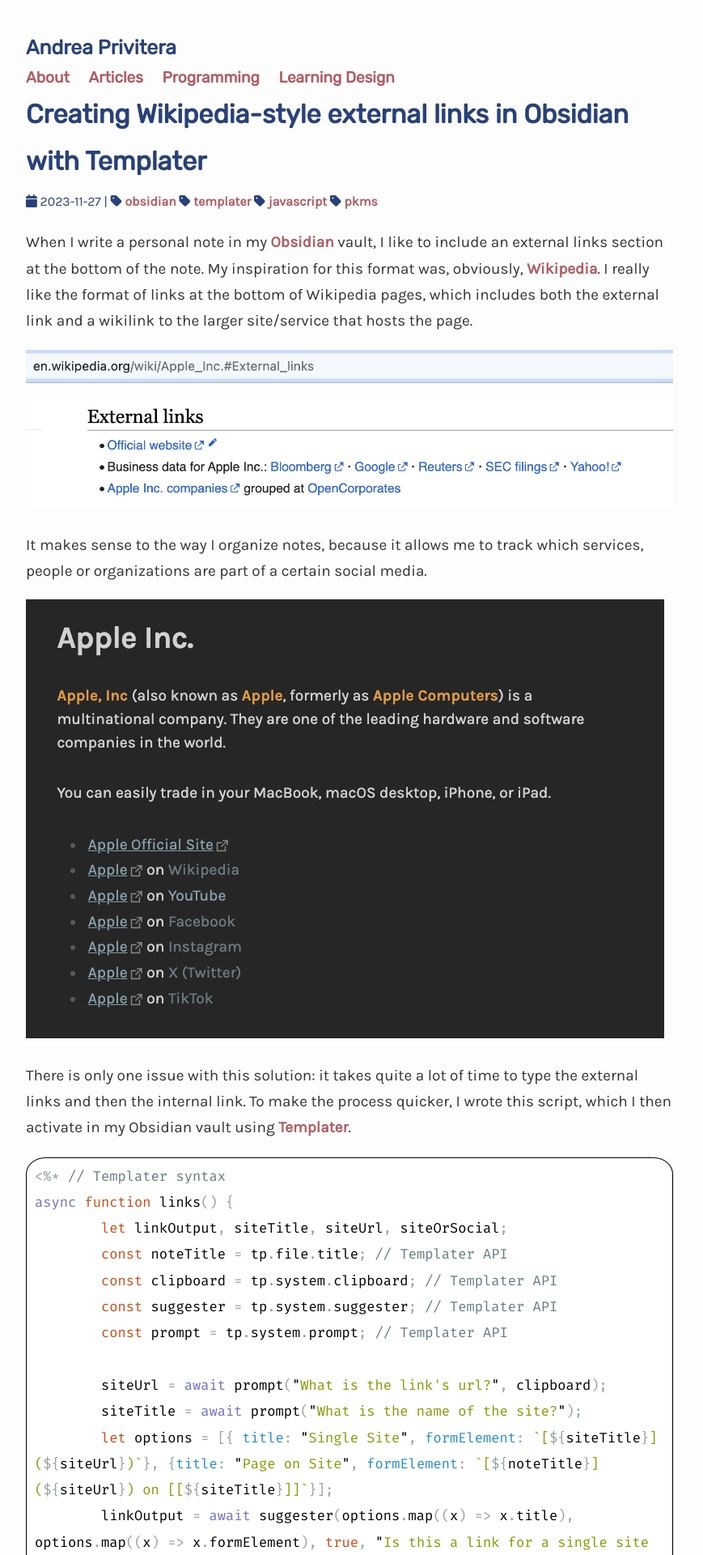
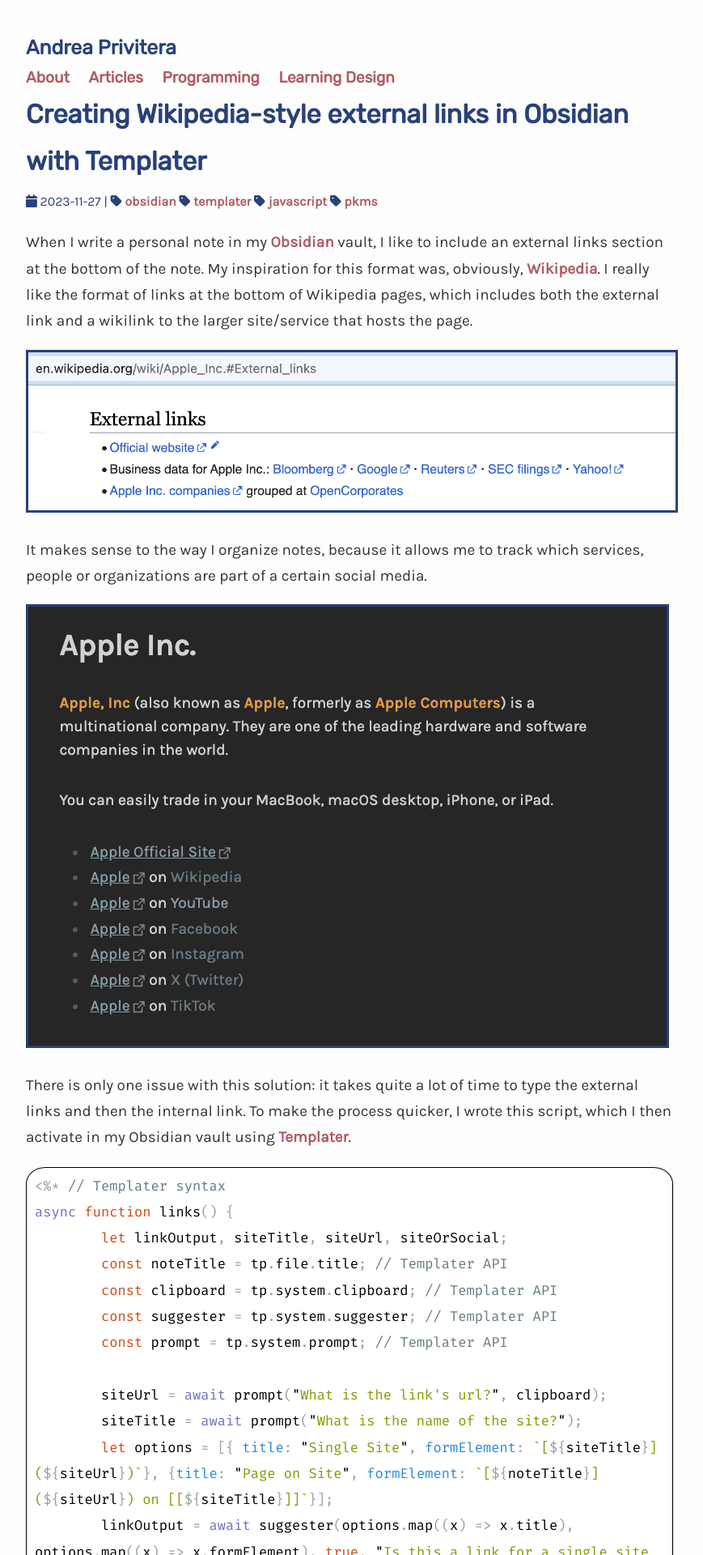
Before and after one commit to anprivitera/anprivitera.github.io, a Jekyll site: the page built from _posts/2023-11-26-wikipedia-style-links-obsidian-templater.markdown, in a window 1280 px wide. Shown: the top 1920 px of the page at 81% size, without its empty margins (208-1077 px from the left). Built offline with Jekyll 4.4.1, drawn with Linux system fonts in a browser that asks for light colours; comment, search, counter and statistics services are not loaded.

Commit message:
included border for non-emoji images

```diff
--- a/assets/css/_sass/style.scss
+++ b/assets/css/_sass/style.scss
@@ -65,6 +65,17 @@
 
 img {
   max-width: 100%;
+  border-color: $brand-color-light;
+  @media (prefers-color-scheme: dark) {
+    border-color: $brand-color-dark;
+  }
+  border-style: solid;
+  border-width: 0.2rem;
+
+}
+
+img.emoji {
+  border: none;
 }
 
 pre {
```
